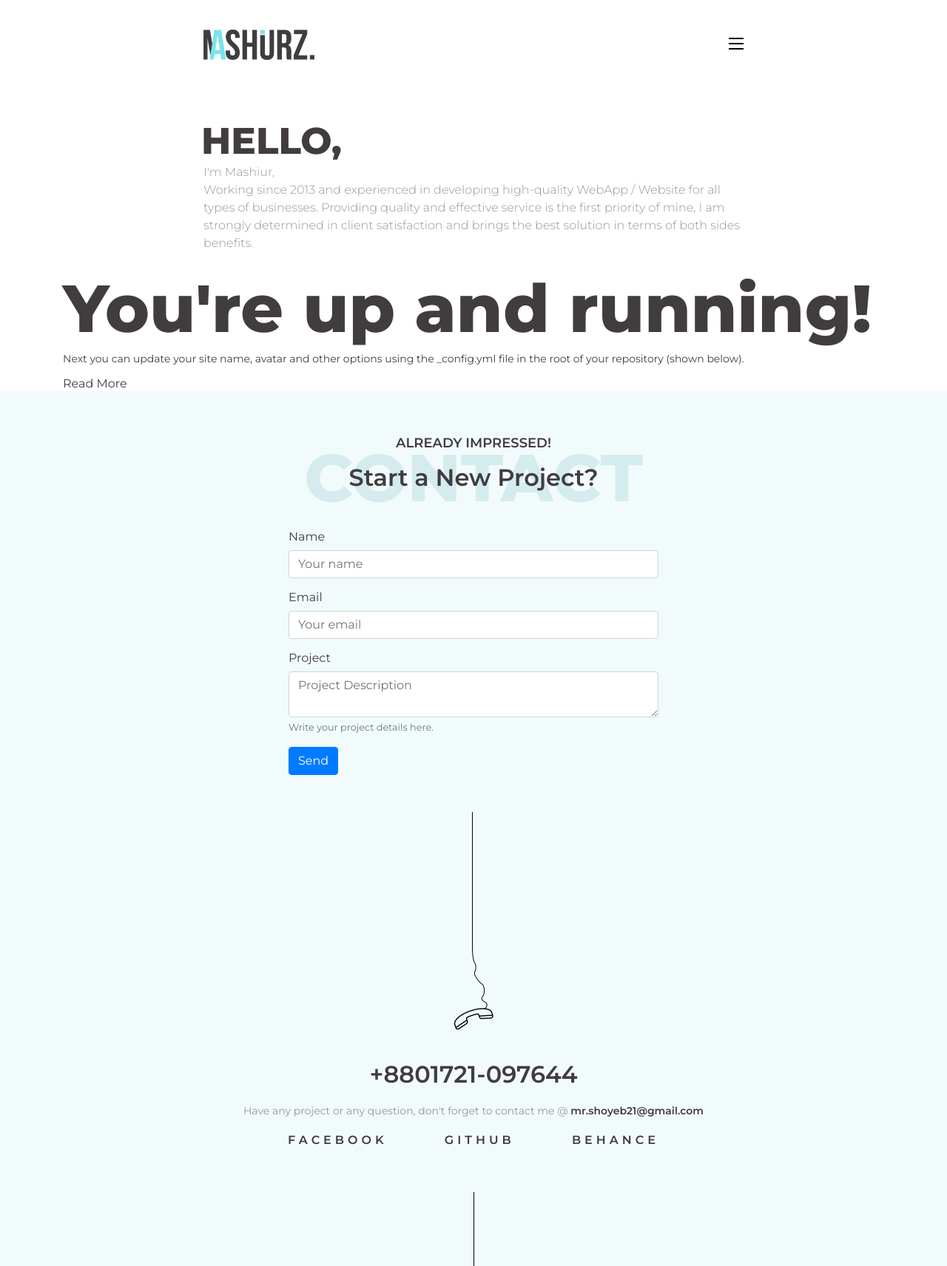
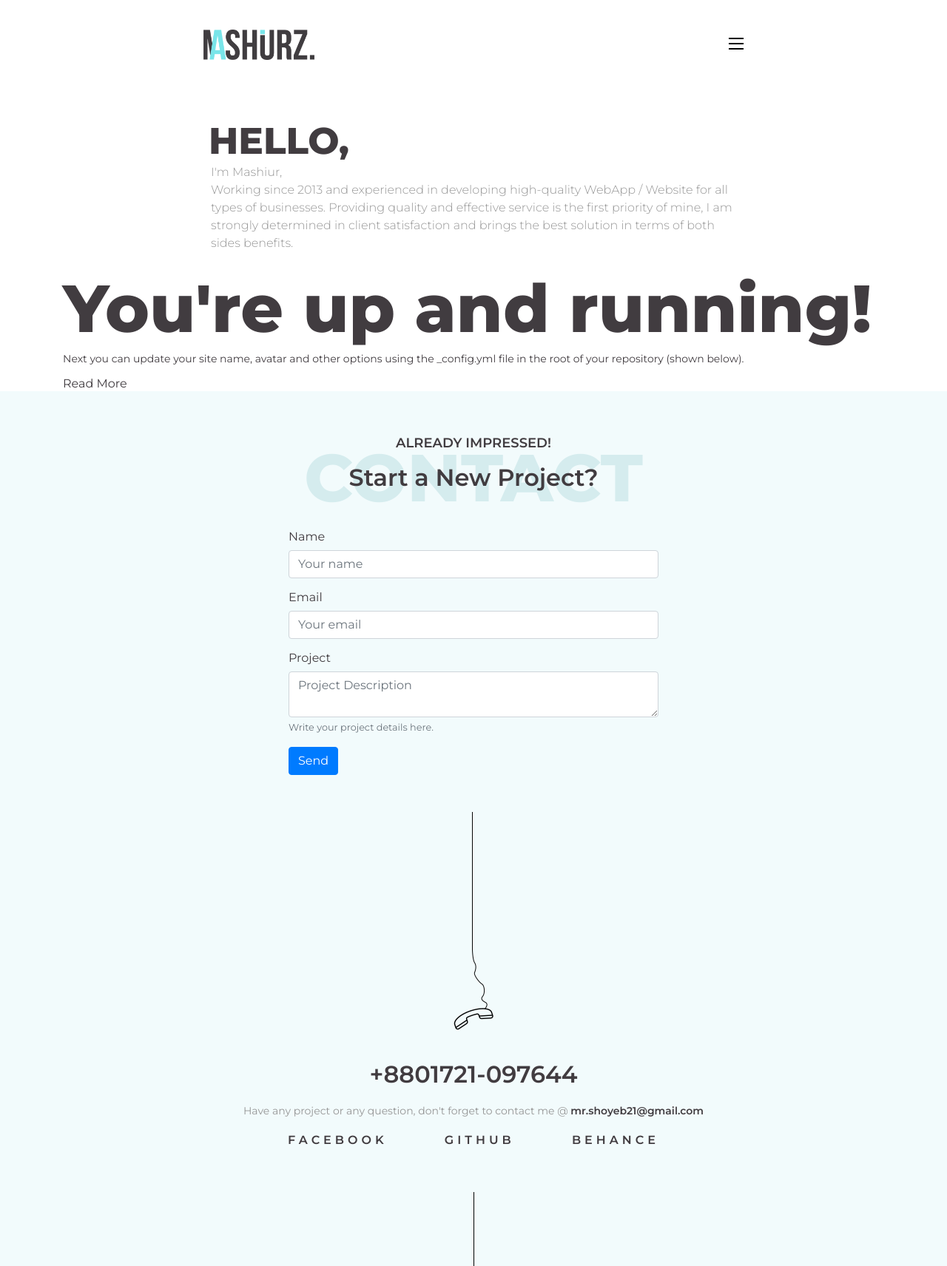
Before and after one commit to shoyebzz/blog, a Jekyll site: the page built from index.html, in a window 1280 px wide. Shown: the whole page at 74% size. Built offline with Jekyll 4.4.1, drawn with Linux system fonts in a browser that asks for light colours.

Commit message:
content separated

```diff
--- a/_config.yml
+++ b/_config.yml
@@ -8,7 +8,7 @@
 description: Web Developer
 
 # URL of your avatar or profile pic (you could use your GitHub profile pic)
-avatar: https://raw.githubusercontent.com/barryclark/jekyll-now/master/images/jekyll-logo.png
+avatar: /assets/images/logo.png
 
 #
 # Flags below are optional
--- a/_layouts/default.html
+++ b/_layouts/default.html
@@ -102,7 +102,7 @@
           <div class="col-lg-8 offset-lg-2 col-md-10 offset-md-1">
             <div class="row">
               <div class="col-6 logo">
-                <a href=""><!-- <h2>M. Rahman</h2> --><img src="{{ site.baseurl }}/assets/images/logo.png" alt="Mashiur Rahman's Professional Portfolio Logo"></a>
+                <a href="{{ site.baseurl }}/"><!-- <h2>M. Rahman</h2> --><img src="{{ site.baseurl }}/assets/images/logo.png" alt="Mashiur Rahman's Professional Portfolio Logo"></a>
               </div>
               <div class="col-6 main-menu-icon text-right">
                 <a id="resume-caller" href=""><img src="{{ site.baseurl }}/assets/images/menu-icon.png" alt="CV"></a>
@@ -113,16 +113,6 @@
       </div>
     </header><!-- End of #header-section -->
 
-    <section id="hero-section" class="section">
-      <div class="container">
-        <div class="row">
-          <div class="col-lg-8 offset-lg-2 col-md-10 offset-md-1 text-left">
-            <h1>hello,</h1>
-            <p>I'm Mashiur, <br>Working since 2013 and experienced in developing high-quality WebApp / Website for all types of businesses. Providing quality and effective service is the first priority of mine, I am strongly determined in client satisfaction and brings the best solution in terms of both sides benefits.</p>
-          </div>
-        </div>
-      </div>
-    </section><!-- End of #here-section -->
 
     <!-- <div class="wrapper-masthead">
       <div class="container">
@@ -143,21 +133,7 @@
     </div> -->
 
     <div id="main" role="main" class="container">
-      <!-- {{ content }} -->
-      <div class="posts">
-        {% for post in site.posts %}
-          <article class="post">
-
-            <h1><a href="{{ site.baseurl }}{{ post.url }}">{{ post.title }}</a></h1>
-
-            <div class="entry">
-              {{ post.excerpt }}
-            </div>
-
-            <a href="{{ site.baseurl }}{{ post.url }}" class="read-more">Read More</a>
-          </article>
-        {% endfor %}
-      </div>
+      {{ content }}
     </div>
 
     <footer id="footer-section" class="section">
--- a/index.html
+++ b/index.html
@@ -1,6 +1,16 @@
 ---
 layout: default
 ---
+<section id="hero-section" class="section">
+  <div class="container">
+    <div class="row">
+      <div class="col-lg-8 offset-lg-2 col-md-10 offset-md-1 text-left">
+        <h1>hello,</h1>
+        <p>I'm Mashiur, <br>Working since 2013 and experienced in developing high-quality WebApp / Website for all types of businesses. Providing quality and effective service is the first priority of mine, I am strongly determined in client satisfaction and brings the best solution in terms of both sides benefits.</p>
+      </div>
+    </div>
+  </div>
+</section><!-- End of #here-section -->
 
 <div class="posts">
   {% for post in site.posts %}
```
